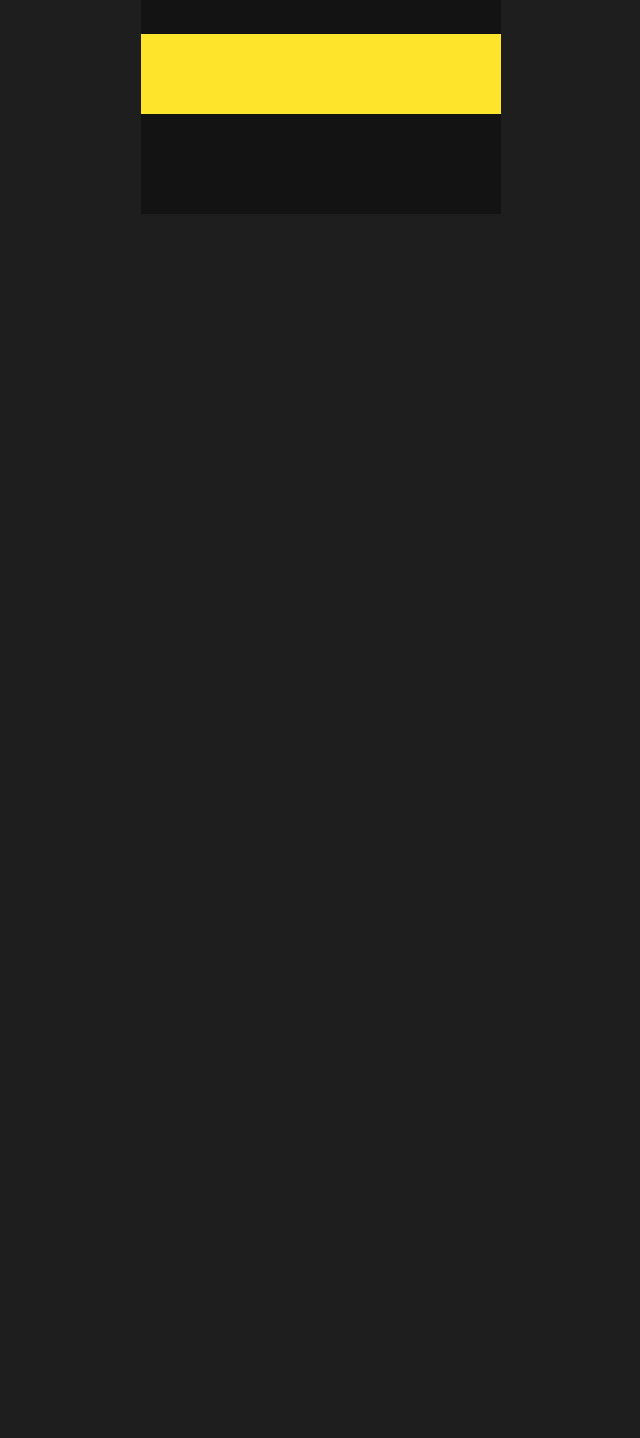
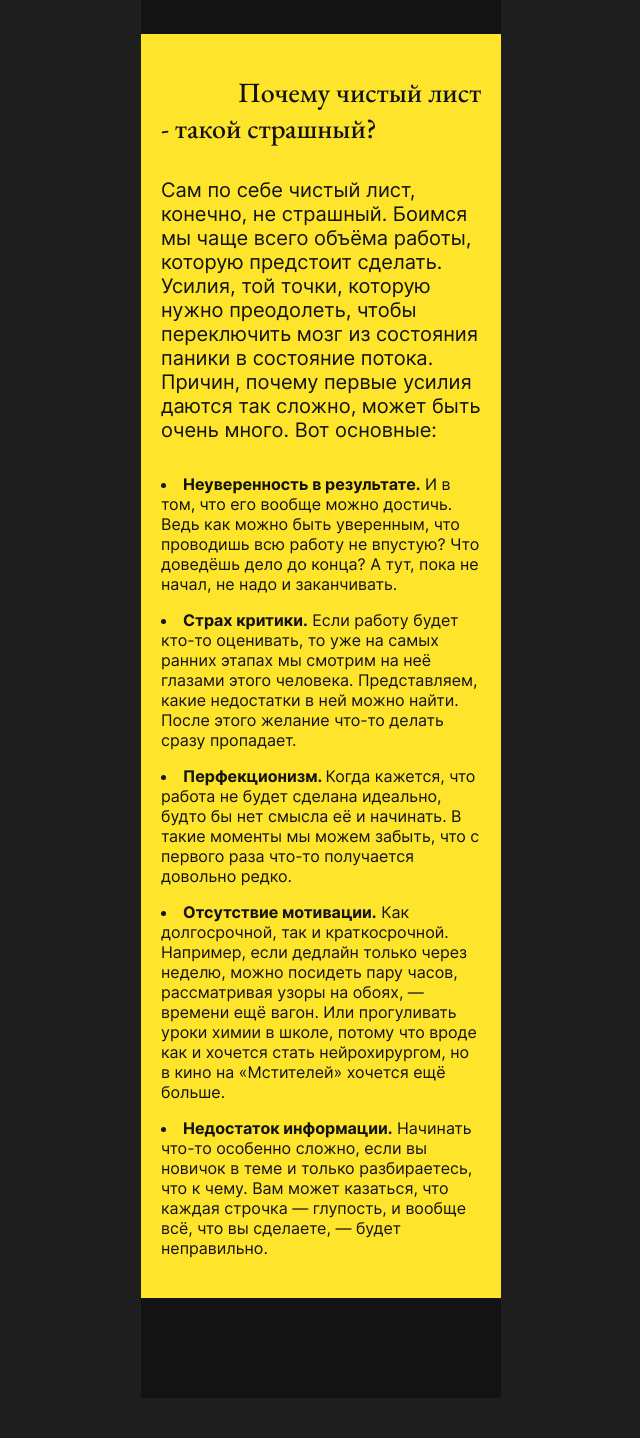
Before and after one commit to Pusech/BlankSlate, a plain HTML site: page index.html in a window 1280 px wide. Shown: the part 848-2286 px from the top of the page, without its empty margins (319-959 px from the left). Before the commit the page ends 1102 px from the top, so only its background shows below. Drawn offline with Linux system fonts and the light colour scheme.

Commit message:
third section

```diff
--- a/index.html
+++ b/index.html
@@ -6,7 +6,10 @@
     <meta http-equiv="X-UA-Compatible" content="IE=edge" />
     <title>С чистого листа</title>
     <meta name="description" content="" />
-    <meta name="viewport" content="width=device-width, initial-scale=1" />
+    <meta
+      name="viewport"
+      content="width=device-width, initial-scale=1, user-scalable=no"
+    />
     <link rel="stylesheet" href="/fonts/fonts.css" />
     <link rel="stylesheet" href="style.css" />
   </head>
@@ -55,7 +58,53 @@
           </p>
         </div>
       </section>
-      <section class="content-section theme_bright" id="reasons"></section>
+      <section class="content-section theme_bright" id="reasons">
+        <header class="content-section__subtitle">
+          <p class="text-right">Почему чистый лист</p>
+          <p>- такой страшный?</p>
+        </header>
+        <p class="content-section__introduction">
+          Сам по себе чистый лист, конечно, не страшный. Боимся мы чаще всего
+          объёма работы, которую предстоит сделать. Усилия, той точки, которую
+          нужно преодолеть, чтобы переключить мозг из состояния паники в
+          состояние потока. Причин, почему первые усилия даются так сложно,
+          может быть очень много. Вот основные:
+        </p>
+        <ul class="content-section__list">
+          <li class="content-section__list-item">
+            <span class="solid">Неуверенность в результате.</span> И в том, что
+            его вообще можно достичь. Ведь как можно быть уверенным, что
+            проводишь всю работу не впустую? Что доведёшь дело до конца? А тут,
+            пока не начал, не надо и заканчивать.
+          </li>
+          <li class="content-section__list-item">
+            <span class="solid"> Страх критики.</span> Если работу будет кто-то
+            оценивать, то уже на самых ранних этапах мы смотрим на неё глазами
+            этого человека. Представляем, какие недостатки в ней можно найти.
+            После этого желание что-то делать сразу пропадает.
+          </li>
+          <li class="content-section__list-item">
+            <span class="solid">Перфекционизм. </span> Когда кажется, что работа
+            не будет сделана идеально, будто бы нет смысла её и начинать. В
+            такие моменты мы можем забыть, что с первого раза что-то получается
+            довольно редко.
+          </li>
+          <li class="content-section__list-item">
+            <span class="solid">Отсутствие мотивации.</span> Как долгосрочной,
+            так и краткосрочной. Например, если дедлайн только через неделю,
+            можно посидеть пару часов, рассматривая узоры на обоях, — времени
+            ещё вагон. Или прогуливать уроки химии в школе, потому что вроде как
+            и хочется стать нейрохирургом, но в кино на «Мстителей» хочется ещё
+            больше.
+          </li>
+          <li class="content-section__list-item">
+            <span class="solid"> Недостаток информации.</span> Начинать что-то
+            особенно сложно, если вы новичок в теме и только разбираетесь, что к
+            чему. Вам может казаться, что каждая строчка — глупость, и вообще
+            всё, что вы сделаете, — будет неправильно.
+          </li>
+        </ul>
+      </section>
       <section class="content-section theme_dark" id="how-to"></section>
     </main>
 
--- a/style.css
+++ b/style.css
@@ -1,12 +1,12 @@
 * {
   margin: 0 auto;
   padding: 0;
-  font-family: "Inter", sans-serif;
-  font-weight: 400;
 }
 
 body {
   background-color: #1e1e1e;
+  font-family: "Inter", sans-serif;
+  font-weight: 400;
 }
 
 .content-section {
@@ -123,3 +123,26 @@ body {
   font-weight: 400;
   padding: 24px 0;
 }
+
+.content-section__subtitle {
+  font-size: 28px;
+  font-family: "EB Garamond", sans-serif;
+  font-weight: 500;
+}
+
+.content-section__introduction {
+  font-size: 20px;
+  padding: 32px 0;
+}
+
+.content-section__list {
+  display: flex;
+  flex-direction: column;
+  gap: 16px;
+  list-style-position: inside;
+}
+
+.solid {
+  font-family: "Inter";
+  font-weight: 700;
+}
```
